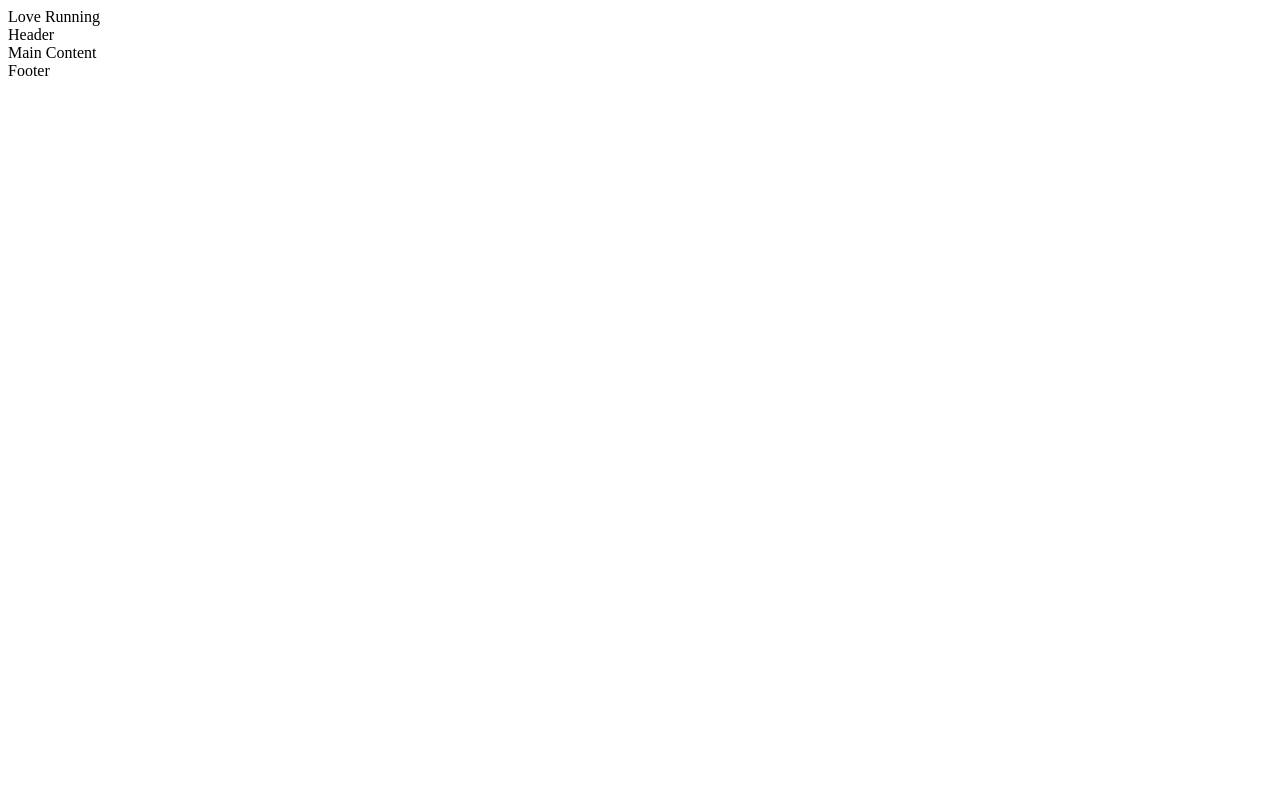
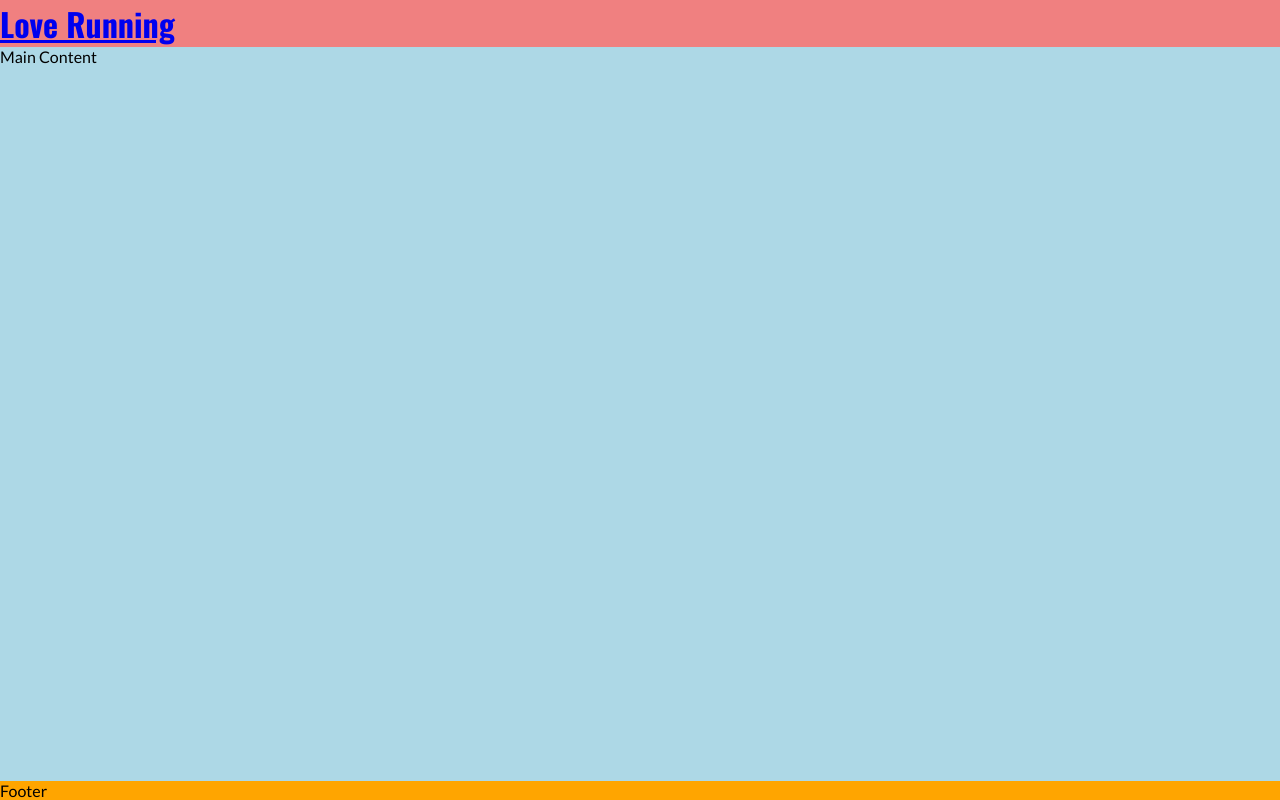
Before and after one commit to AC-Baron/Love-Running-Project, a plain HTML site: page index.html in a window 1280 px wide. Drawn offline with nearby package versions, Linux system fonts and the light colour scheme.

Commit message:
Added logo to header and applied oswald font

```diff
--- /dev/null
+++ b/assets/CSS/style.css
@@ -0,0 +1,29 @@
+  /* Google Fonts */
+@import url('https://fonts.googleapis.com/css2?family=Lato:ital,wght@0,100;0,300;0,400;0,700;0,900;1,100;1,300;1,400;1,700;1,900&family=Oswald:wght@200..700&display=swap');
+
+/* Adding an Asterisk to the CSS files overrides the default styles set by the browser */
+* {
+    margin: 0;
+    padding: 0;
+    box-sizing: border-box;
+}
+body {
+    min-height: 100vh;
+    display: flex;
+    flex-direction: column;
+    color: 3a3a3a;
+    font-family: "lato", sans-serif;
+}
+header {
+    background-color: lightcoral;
+}
+h1 {
+    font-family: "Oswald", sans-serif;
+}
+main {
+    background-color: lightblue;
+    flex: 1 0 auto;
+}
+footer {
+    background-color: orange;
+}
--- a/index.html
+++ b/index.html
@@ -4,15 +4,22 @@
     <meta charset="UTF-8">
     <meta name="viewport" content="width=device-width, initial-scale=1.0">
     <meta name="description" content="Love Running. Club for runners in Dublin, Ireland. Urban running. Trail running. Dublin docklands and Phoenix Park">
-    <meta name="keywords" content="love running, run, running club, runners, Ireland, Dublin, sport, excercise"
+    <meta name="keywords" content="love running, run, running club, runners, Ireland, Dublin, sport, excercise">
     <title>Love Running</title>
     <!-- Favicon -->
      <link rel="apple-touch-icon" sizes="180x180" href="assets/favicon/apple-touch-icon.png">
   <link rel="icon" type="image/png" sizes="32x32" href="assets/favicon/favicon-32x32.png">
   <link rel="icon" type="image/png" sizes="16x16" href="assets/favicon/favicon-16x16.png">
+  <link rel="stylesheet" href="assets/CSS/style.css">
+
+  <link rel="preconnect" href="https://fonts.googleapis.com">
 </head>
 <body>
-    <header>Header</header>
+    <header>
+        <a href="index.html">
+            <h1 id="logo">Love Running</h1>
+        </a>
+    </header>
     <main>Main Content</main>
     <footer>Footer</footer>
 </body>
```
